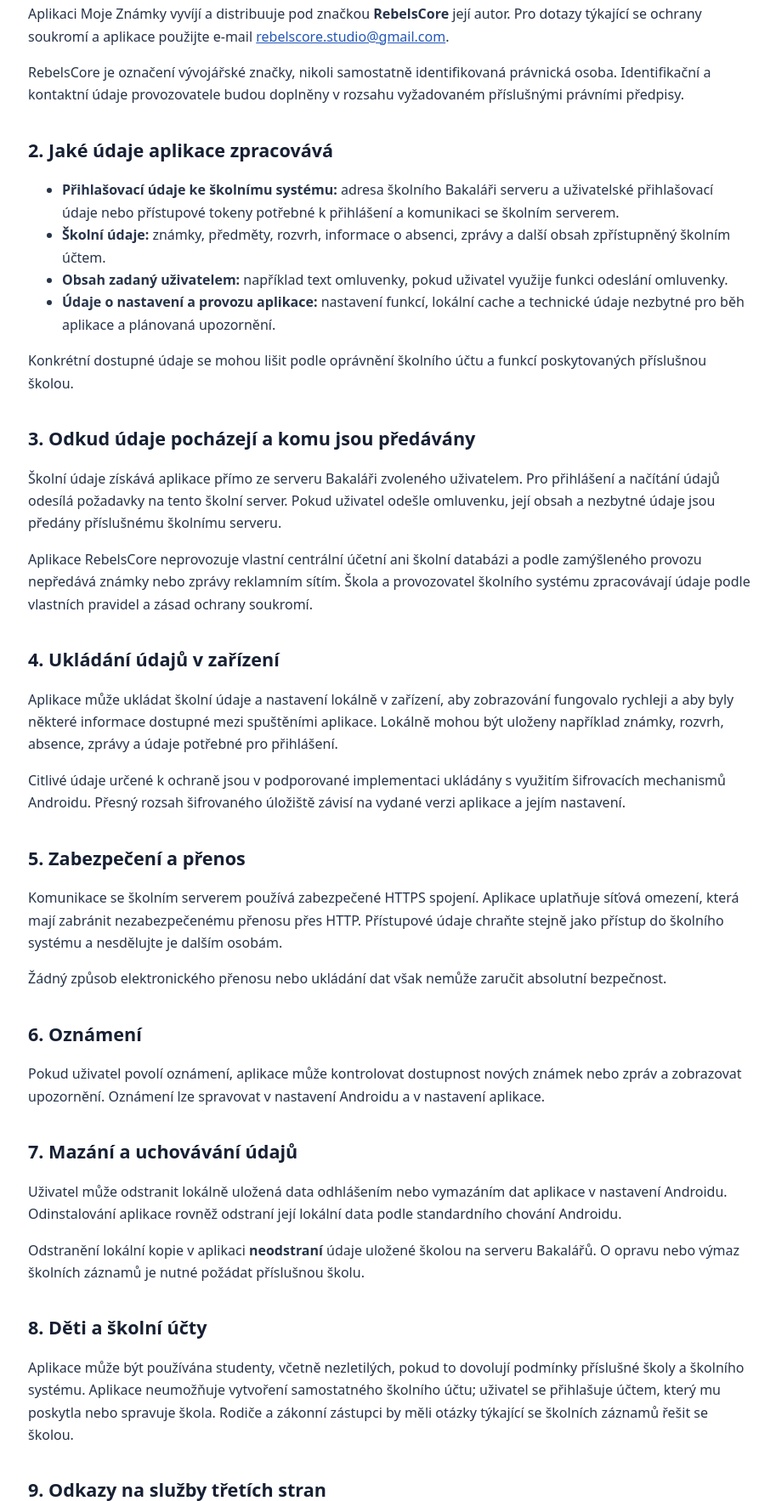
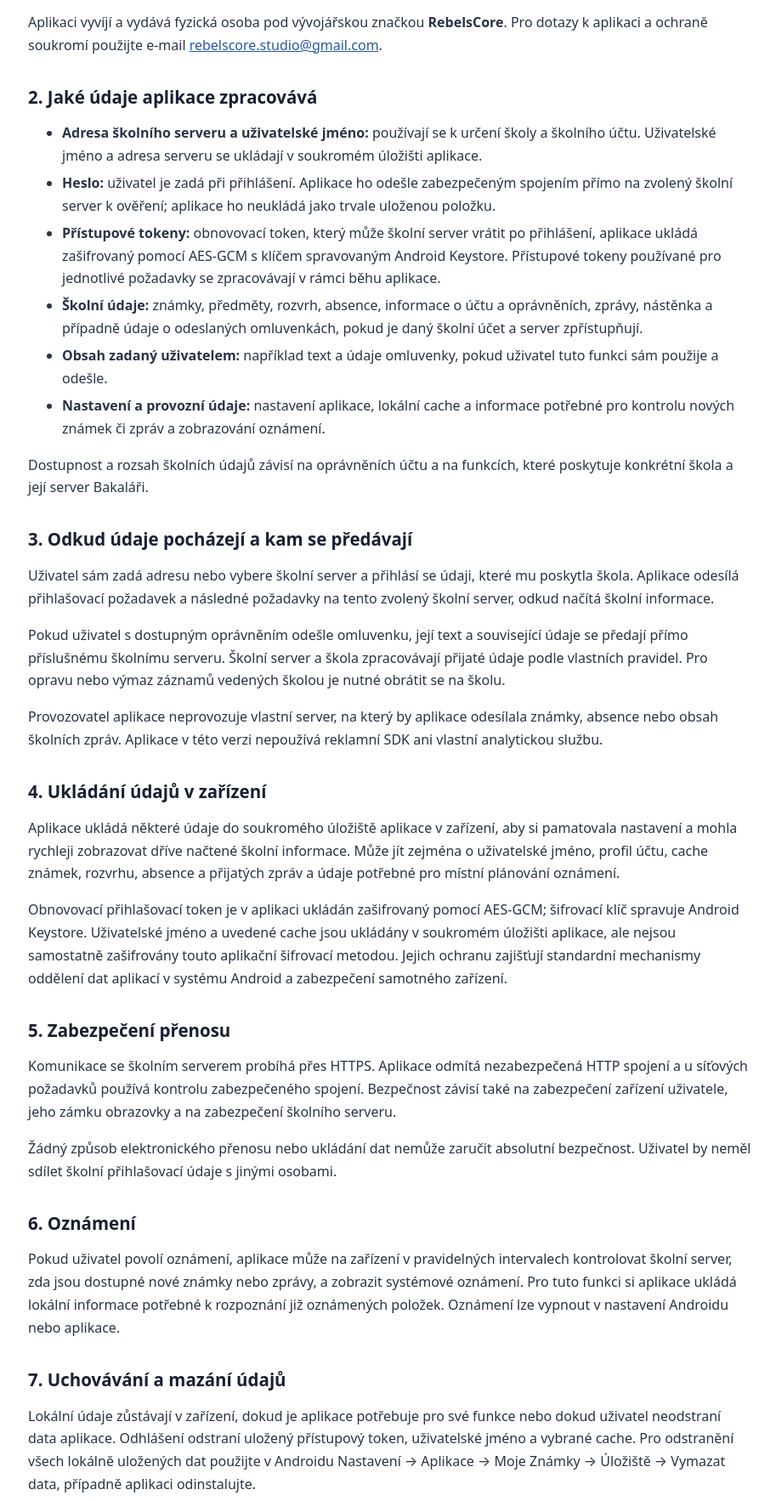
Before and after one commit to rebelscorestudio/moje-znamky-privacy, a plain HTML site: page index.html in a window 1280 px wide. Shown: the part 507-2273 px from the top of the page at 85% size, without its empty margins (181-1094 px from the left). Drawn offline with Linux system fonts and the light colour scheme.

Commit message:
Update Moje Známky privacy policy: clarify data storage and security

```diff
--- a/index.html
+++ b/index.html
@@ -4,13 +4,17 @@
   <meta charset="utf-8">
   <meta name="viewport" content="width=device-width, initial-scale=1">
   <meta name="robots" content="index,follow">
+  <meta name="description" content="Zásady ochrany osobních údajů aplikace Moje Známky od RebelsCore.">
   <title>Zásady ochrany osobních údajů – Moje Známky</title>
   <style>
     :root{color-scheme:light;--ink:#172033;--muted:#536174;--line:#dce3ec;--accent:#2457b8;--surface:#f5f8fc}
-    *{box-sizing:border-box}body{margin:0;background:#fff;color:var(--ink);font:16px/1.65 system-ui,-apple-system,Segoe UI,Roboto,Arial,sans-serif}
-    main{max-width:900px;margin:0 auto;padding:48px 24px 80px}header{padding:30px 0;border-bottom:1px solid var(--line);margin-bottom:28px}
-    h1{font-size:clamp(2rem,5vw,3rem);line-height:1.12;margin:0 0 10px}h2{font-size:1.35rem;margin:34px 0 10px}p,li{color:#273449}
-    .meta{color:var(--muted);font-size:.94rem}.note{background:var(--surface);border-left:4px solid var(--accent);padding:14px 18px;border-radius:8px}
+    *{box-sizing:border-box}body{margin:0;background:#fff;color:var(--ink);font:16px/1.68 system-ui,-apple-system,Segoe UI,Roboto,Arial,sans-serif}
+    main{max-width:900px;margin:0 auto;padding:44px 24px 76px}
+    header{padding:26px 0 30px;border-bottom:1px solid var(--line);margin-bottom:28px}
+    h1{font-size:clamp(2rem,5vw,2.8rem);line-height:1.14;margin:0 0 12px}
+    h2{font-size:1.28rem;line-height:1.3;margin:34px 0 10px}
+    p,li{color:#273449}li{margin:5px 0}.meta{color:var(--muted);font-size:.94rem}
+    .note{background:var(--surface);border-left:4px solid var(--accent);padding:14px 18px;border-radius:8px}
     a{color:var(--accent);overflow-wrap:anywhere}footer{border-top:1px solid var(--line);margin-top:42px;padding-top:18px;color:var(--muted);font-size:.9rem}
   </style>
 </head>
@@ -23,50 +27,56 @@
   <p class="meta">Poslední aktualizace: 19. listopadu 2026</p>
 </header>
 
-<p class="note">Tyto zásady vysvětlují, jak aplikace Moje Známky pracuje s údaji při propojení se školním systémem Bakaláři. Aplikace je nezávislým klientem a není oficiální aplikací společnosti Bakaláři ani škol.</p>
+<p class="note">Moje Známky je nezávislá aplikace pro přístup ke školním informacím prostřednictvím systému Bakaláři. Není oficiální aplikací společnosti Bakaláři ani žádné školy. Aplikace funguje jako klient v zařízení uživatele; její provozovatel neprovozuje centrální databázi známek ani školních zpráv.</p>
 
-<h2>1. Kdo aplikaci provozuje a kontakt</h2>
-<p>Aplikaci Moje Známky vyvíjí a distribuuje pod značkou <strong>RebelsCore</strong> její autor. Pro dotazy týkající se ochrany soukromí a aplikace použijte e-mail <a href="mailto:rebelscore.studio@gmail.com">rebelscore.studio@gmail.com</a>.</p>
-<p>RebelsCore je označení vývojářské značky, nikoli samostatně identifikovaná právnická osoba. Identifikační a kontaktní údaje provozovatele budou doplněny v rozsahu vyžadovaném příslušnými právními předpisy.</p>
+<h2>1. Provozovatel a kontakt</h2>
+<p>Aplikaci vyvíjí a vydává fyzická osoba pod vývojářskou značkou <strong>RebelsCore</strong>. Pro dotazy k aplikaci a ochraně soukromí použijte e-mail <a href="mailto:rebelscore.studio@gmail.com">rebelscore.studio@gmail.com</a>.</p>
+<!-- Před produkčním vydáním doplňte do této části celé právní jméno provozovatele. GDPR čl. 13 vyžaduje identitu správce; značka RebelsCore sama o sobě není právní identitou fyzické osoby. -->
 
 <h2>2. Jaké údaje aplikace zpracovává</h2>
 <ul>
-  <li><strong>Přihlašovací údaje ke školnímu systému:</strong> adresa školního Bakaláři serveru a uživatelské přihlašovací údaje nebo přístupové tokeny potřebné k přihlášení a komunikaci se školním serverem.</li>
-  <li><strong>Školní údaje:</strong> známky, předměty, rozvrh, informace o absenci, zprávy a další obsah zpřístupněný školním účtem.</li>
-  <li><strong>Obsah zadaný uživatelem:</strong> například text omluvenky, pokud uživatel využije funkci odeslání omluvenky.</li>
-  <li><strong>Údaje o nastavení a provozu aplikace:</strong> nastavení funkcí, lokální cache a technické údaje nezbytné pro běh aplikace a plánovaná upozornění.</li>
+  <li><strong>Adresa školního serveru a uživatelské jméno:</strong> používají se k určení školy a školního účtu. Uživatelské jméno a adresa serveru se ukládají v soukromém úložišti aplikace.</li>
+  <li><strong>Heslo:</strong> uživatel je zadá při přihlášení. Aplikace ho odešle zabezpečeným spojením přímo na zvolený školní server k ověření; aplikace ho neukládá jako trvale uloženou položku.</li>
+  <li><strong>Přístupové tokeny:</strong> obnovovací token, který může školní server vrátit po přihlášení, aplikace ukládá zašifrovaný pomocí AES-GCM s klíčem spravovaným Android Keystore. Přístupové tokeny používané pro jednotlivé požadavky se zpracovávají v rámci běhu aplikace.</li>
+  <li><strong>Školní údaje:</strong> známky, předměty, rozvrh, absence, informace o účtu a oprávněních, zprávy, nástěnka a případně údaje o odeslaných omluvenkách, pokud je daný školní účet a server zpřístupňují.</li>
+  <li><strong>Obsah zadaný uživatelem:</strong> například text a údaje omluvenky, pokud uživatel tuto funkci sám použije a odešle.</li>
+  <li><strong>Nastavení a provozní údaje:</strong> nastavení aplikace, lokální cache a informace potřebné pro kontrolu nových známek či zpráv a zobrazování oznámení.</li>
 </ul>
-<p>Konkrétní dostupné údaje se mohou lišit podle oprávnění školního účtu a funkcí poskytovaných příslušnou školou.</p>
+<p>Dostupnost a rozsah školních údajů závisí na oprávněních účtu a na funkcích, které poskytuje konkrétní škola a její server Bakaláři.</p>
 
-<h2>3. Odkud údaje pocházejí a komu jsou předávány</h2>
-<p>Školní údaje získává aplikace přímo ze serveru Bakaláři zvoleného uživatelem. Pro přihlášení a načítání údajů odesílá požadavky na tento školní server. Pokud uživatel odešle omluvenku, její obsah a nezbytné údaje jsou předány příslušnému školnímu serveru.</p>
-<p>Aplikace RebelsCore neprovozuje vlastní centrální účetní ani školní databázi a podle zamýšleného provozu nepředává známky nebo zprávy reklamním sítím. Škola a provozovatel školního systému zpracovávají údaje podle vlastních pravidel a zásad ochrany soukromí.</p>
+<h2>3. Odkud údaje pocházejí a kam se předávají</h2>
+<p>Uživatel sám zadá adresu nebo vybere školní server a přihlásí se údaji, které mu poskytla škola. Aplikace odesílá přihlašovací požadavek a následné požadavky na tento zvolený školní server, odkud načítá školní informace.</p>
+<p>Pokud uživatel s dostupným oprávněním odešle omluvenku, její text a související údaje se předají přímo příslušnému školnímu serveru. Školní server a škola zpracovávají přijaté údaje podle vlastních pravidel. Pro opravu nebo výmaz záznamů vedených školou je nutné obrátit se na školu.</p>
+<p>Provozovatel aplikace neprovozuje vlastní server, na který by aplikace odesílala známky, absence nebo obsah školních zpráv. Aplikace v této verzi nepoužívá reklamní SDK ani vlastní analytickou službu.</p>
 
 <h2>4. Ukládání údajů v zařízení</h2>
-<p>Aplikace může ukládat školní údaje a nastavení lokálně v zařízení, aby zobrazování fungovalo rychleji a aby byly některé informace dostupné mezi spuštěními aplikace. Lokálně mohou být uloženy například známky, rozvrh, absence, zprávy a údaje potřebné pro přihlášení.</p>
-<p>Citlivé údaje určené k ochraně jsou v podporované implementaci ukládány s využitím šifrovacích mechanismů Androidu. Přesný rozsah šifrovaného úložiště závisí na vydané verzi aplikace a jejím nastavení.</p>
+<p>Aplikace ukládá některé údaje do soukromého úložiště aplikace v zařízení, aby si pamatovala nastavení a mohla rychleji zobrazovat dříve načtené školní informace. Může jít zejména o uživatelské jméno, profil účtu, cache známek, rozvrhu, absence a přijatých zpráv a údaje potřebné pro místní plánování oznámení.</p>
+<p>Obnovovací přihlašovací token je v aplikaci ukládán zašifrovaný pomocí AES-GCM; šifrovací klíč spravuje Android Keystore. Uživatelské jméno a uvedené cache jsou ukládány v soukromém úložišti aplikace, ale nejsou samostatně zašifrovány touto aplikační šifrovací metodou. Jejich ochranu zajišťují standardní mechanismy oddělení dat aplikací v systému Android a zabezpečení samotného zařízení.</p>
 
-<h2>5. Zabezpečení a přenos</h2>
-<p>Komunikace se školním serverem používá zabezpečené HTTPS spojení. Aplikace uplatňuje síťová omezení, která mají zabránit nezabezpečenému přenosu přes HTTP. Přístupové údaje chraňte stejně jako přístup do školního systému a nesdělujte je dalším osobám.</p>
-<p>Žádný způsob elektronického přenosu nebo ukládání dat však nemůže zaručit absolutní bezpečnost.</p>
+<h2>5. Zabezpečení přenosu</h2>
+<p>Komunikace se školním serverem probíhá přes HTTPS. Aplikace odmítá nezabezpečená HTTP spojení a u síťových požadavků používá kontrolu zabezpečeného spojení. Bezpečnost závisí také na zabezpečení zařízení uživatele, jeho zámku obrazovky a na zabezpečení školního serveru.</p>
+<p>Žádný způsob elektronického přenosu nebo ukládání dat nemůže zaručit absolutní bezpečnost. Uživatel by neměl sdílet školní přihlašovací údaje s jinými osobami.</p>
 
 <h2>6. Oznámení</h2>
-<p>Pokud uživatel povolí oznámení, aplikace může kontrolovat dostupnost nových známek nebo zpráv a zobrazovat upozornění. Oznámení lze spravovat v nastavení Androidu a v nastavení aplikace.</p>
+<p>Pokud uživatel povolí oznámení, aplikace může na zařízení v pravidelných intervalech kontrolovat školní server, zda jsou dostupné nové známky nebo zprávy, a zobrazit systémové oznámení. Pro tuto funkci si aplikace ukládá lokální informace potřebné k rozpoznání již oznámených položek. Oznámení lze vypnout v nastavení Androidu nebo aplikace.</p>
 
-<h2>7. Mazání a uchovávání údajů</h2>
-<p>Uživatel může odstranit lokálně uložená data odhlášením nebo vymazáním dat aplikace v nastavení Androidu. Odinstalování aplikace rovněž odstraní její lokální data podle standardního chování Androidu.</p>
-<p>Odstranění lokální kopie v aplikaci <strong>neodstraní</strong> údaje uložené školou na serveru Bakalářů. O opravu nebo výmaz školních záznamů je nutné požádat příslušnou školu.</p>
+<h2>7. Uchovávání a mazání údajů</h2>
+<p>Lokální údaje zůstávají v zařízení, dokud je aplikace potřebuje pro své funkce nebo dokud uživatel neodstraní data aplikace. Odhlášení odstraní uložený přístupový token, uživatelské jméno a vybrané cache. Pro odstranění všech lokálně uložených dat použijte v Androidu Nastavení → Aplikace → Moje Známky → Úložiště → Vymazat data, případně aplikaci odinstalujte.</p>
+<p>Vymazání dat aplikace ani její odinstalování nemaže školní záznamy uložené na serveru Bakalářů. O jejich opravu nebo výmaz musí uživatel požádat příslušnou školu.</p>
 
-<h2>8. Děti a školní účty</h2>
-<p>Aplikace může být používána studenty, včetně nezletilých, pokud to dovolují podmínky příslušné školy a školního systému. Aplikace neumožňuje vytvoření samostatného školního účtu; uživatel se přihlašuje účtem, který mu poskytla nebo spravuje škola. Rodiče a zákonní zástupci by měli otázky týkající se školních záznamů řešit se školou.</p>
+<h2>8. Účty a věková skupina</h2>
+<p>Aplikace nevytváří vlastní uživatelské účty. Uživatel se přihlašuje školním účtem vytvořeným a spravovaným školou v systému Bakaláři. Aplikace může být používána studenty včetně nezletilých; používání školního účtu se řídí pravidly školy a systému Bakaláři. Rodiče nebo zákonní zástupci mohou otázky týkající se školních záznamů řešit přímo se školou.</p>
 
-<h2>9. Odkazy na služby třetích stran</h2>
-<p>Aplikace komunikuje se školním systémem Bakaláři. Používání tohoto systému se řídí podmínkami a zásadami jeho provozovatele a příslušné školy. RebelsCore není vlastníkem ani provozovatelem školních serverů.</p>
+<h2>9. Práva uživatelů</h2>
+<p>U školních záznamů vedených školou je třeba žádosti o přístup, opravu nebo výmaz adresovat škole, která záznamy spravuje. V případě dotazů k tomu, jak aplikace pracuje s údaji lokálně v zařízení, kontaktujte provozovatele na e-mailu uvedeném níže. Práva subjektů údajů se uplatňují v rozsahu a za podmínek stanovených příslušnými právními předpisy.</p>
 
-<h2>10. Změny těchto zásad</h2>
-<p>Tyto zásady mohou být aktualizovány, například při přidání funkcí nebo změně způsobu zpracování údajů. Aktuální verze bude zveřejněna na této adrese. Datum poslední aktualizace je uvedeno v záhlaví.</p>
+<h2>10. Služby třetích stran</h2>
+<p>Aplikace komunikuje se školním systémem Bakaláři na serveru zvoleném uživatelem. RebelsCore není vlastníkem ani provozovatelem těchto školních serverů. Používání systému Bakaláři se řídí podmínkami a zásadami jeho provozovatele a příslušné školy.</p>
 
-<h2>11. Kontakt</h2>
+<h2>11. Změny těchto zásad</h2>
+<p>Tyto zásady mohou být aktualizovány při změně funkcí aplikace nebo způsobu zpracování údajů. Aktuální znění je vždy zveřejněno na této adrese; datum poslední aktualizace je uvedeno v záhlaví.</p>
+
+<h2>12. Kontakt</h2>
 <p>Dotazy k těmto zásadám a ochraně soukromí posílejte na <a href="mailto:rebelscore.studio@gmail.com">rebelscore.studio@gmail.com</a>.</p>
 
 <footer>© 2026 RebelsCore · Moje Známky</footer>
```
